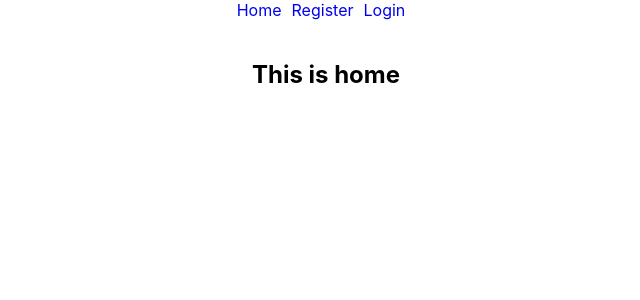
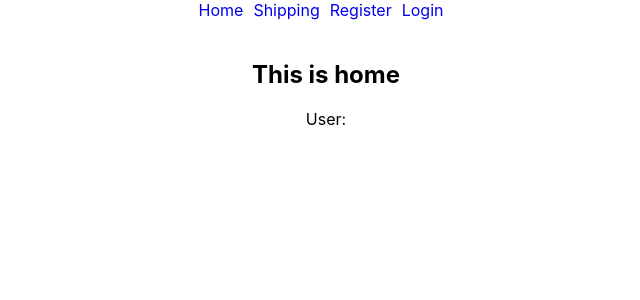
Before and after one commit to dipdastoko/react-auth-integration, a React (Create React App) app: page / in a window 1280 px wide. Shown: the top 300 px of the page, without its empty margins (314-954 px from the left). Built offline with nearby package versions, Linux system fonts and the light colour scheme; no server answers.

Commit message:
context api created

```diff
--- a/src/App.js
+++ b/src/App.js
@@ -4,10 +4,13 @@ import Home from './components/Home/Home';
 import Login from './components/Login/Login';
 import Register from './components/Register/Register';
 import Header from './components/Header/Header';
+import AuthProvider from './context/AuthProvider';
+import Shipping from './components/Shipping/Shipping';
 
 function App() {
   return (
     <div className="App">
+      <AuthProvider>
         <BrowserRouter>
           <Header></Header>
           <Routes>
@@ -16,8 +19,10 @@ function App() {
             </Route>
             <Route path='/login' element={<Login></Login>}></Route>
             <Route path='/register' element={<Register></Register>}></Route>
+            <Route path='/shipping' element={<Shipping />} />
           </Routes>
         </BrowserRouter>
+      </AuthProvider>
     </div>
   );
 }
--- /dev/null
+++ b/src/Hooks/useAuth.js
@@ -0,0 +1,8 @@
+import { useContext } from "react"
+import { AuthContext } from "../context/AuthProvider"
+
+const useAuth = () => {
+    return useContext(AuthContext);
+}
+
+export default useAuth;
--- a/src/components/Header/Header.js
+++ b/src/components/Header/Header.js
@@ -1,13 +1,14 @@
 import React from 'react';
 import { Link } from 'react-router-dom';
-import useFirebase from '../../Hooks/useFirebase';
+import useAuth from '../../Hooks/useAuth';
 import './Header.css';
 
 const Header = () => {
-    const { user, logout } = useFirebase();
+    const { user, logout } = useAuth();
     return (
         <div className='header'>
             <Link to='/home'>Home</Link>
+            <Link to='/shipping'>Shipping</Link>
             <Link to='/register'>Register</Link>
             <Link to='/login'>Login</Link>
             <br />
--- a/src/components/Home/Home.js
+++ b/src/components/Home/Home.js
@@ -1,9 +1,12 @@
 import React from 'react';
+import useAuth from '../../Hooks/useAuth';
 
 const Home = () => {
+    const { user } = useAuth();
     return (
         <div>
             <h2>This is home</h2>
+            <p>User: {user.displayName}</p>
         </div>
     );
 };
--- a/src/components/Login/Login.js
+++ b/src/components/Login/Login.js
@@ -1,10 +1,10 @@
 import React from 'react';
 import { Link } from 'react-router-dom';
-import useFirebase from '../../Hooks/useFirebase';
+import useAuth from '../../Hooks/useAuth';
 
 
 const Login = () => {
-    const { signInUsingGoogle, signInUsingGithub } = useFirebase();
+    const { signInUsingGoogle, signInUsingGithub } = useAuth();
     return (
         <div>
             <h2>Please Login</h2>
--- /dev/null
+++ b/src/components/Shipping/Shipping.js
@@ -0,0 +1,11 @@
+import React from 'react';
+
+const Shipping = () => {
+    return (
+        <div>
+            <h2>This is Shipping</h2>
+        </div>
+    );
+};
+
+export default Shipping;
--- a/src/context/AuthProvider.js
+++ b/src/context/AuthProvider.js
@@ -1,7 +1,7 @@
 import React, { createContext } from 'react';
 import useFirebase from '../Hooks/useFirebase';
 
-const AuthContext = createContext();
+export const AuthContext = createContext();
 
 const AuthProvider = ({ children }) => {
     // const { children } = props;
```
Lines whose indentation alone changed are shown as unchanged.
